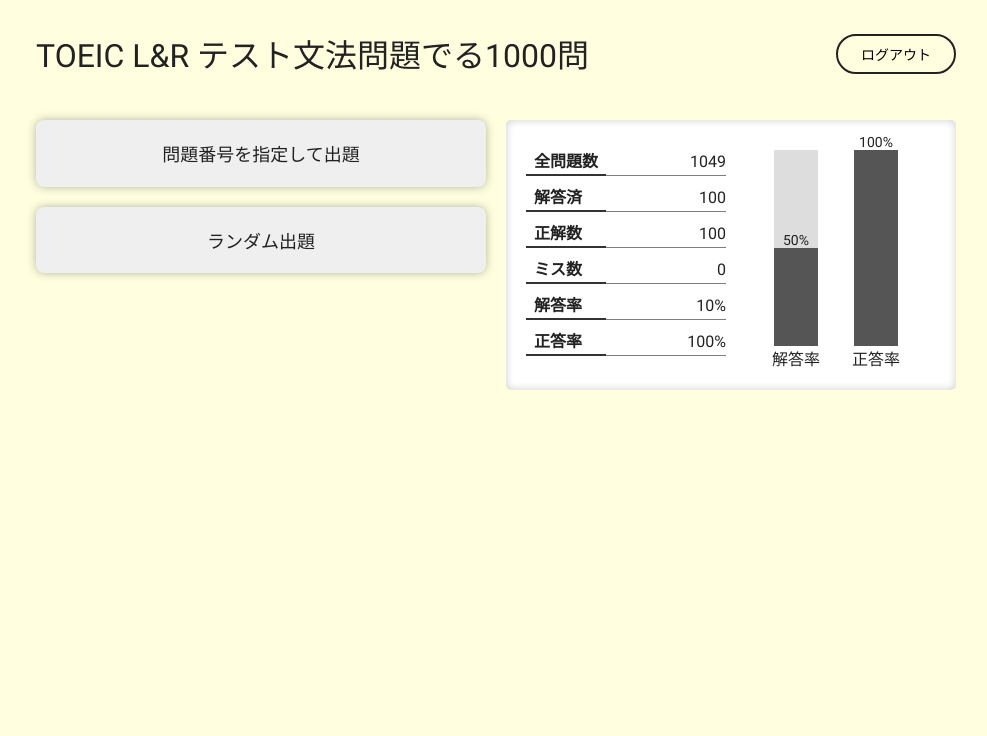
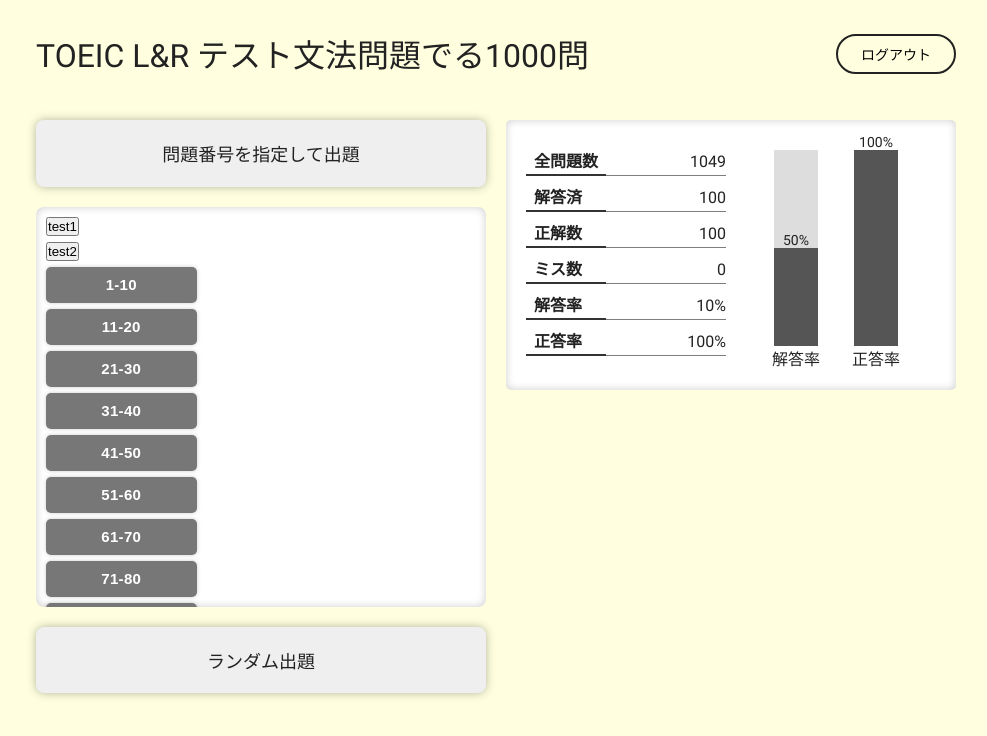
Before and after one commit to aoken0/web-english-training, a Next.js app: page /toeic_grammar in a window 1280 px wide. Shown: the top 736 px of the page, without its empty margins (144-1131 px from the left). Built offline with nearby package versions, Linux system fonts and the light colour scheme; no server answers; sample sign-in values are in the browser's storage; a web font is replaced by a local one.

Commit message:
学習履歴の初期化と取得のapiを作成

```diff
--- /dev/null
+++ b/src/api/firestore/history/getHistory.ts
@@ -0,0 +1,29 @@
+import { collection, query, where, getDocs } from "firebase/firestore";
+import { db } from "../../../../firebase";
+import getSubcollectionIfExists from "../utils/getCollectionIfExists";
+
+const returnValue = (error: boolean, message: string) => {
+  return { error: error, message: message };
+}
+
+const getHistory = async (email: string, workbookTitle: string) => {
+  console.log(email)
+  try {
+    const q = query(collection(db, "history"), where("email", "==", email));
+    const querySnapshot = await getDocs(q);
+    if (querySnapshot.empty) throw new Error("No matching documents.");
+    if (querySnapshot.size > 1) throw new Error("Multiple matching documents.");
+    console.log(querySnapshot.docs[0].id)
+
+    const result = await getSubcollectionIfExists("history", workbookTitle, email);
+    const data = result.subcollection.data();
+    console.log(data)
+
+    return returnValue(false, "取得に成功しました。")
+  } catch (e) {
+    console.log(e)
+    return returnValue(true, "取得に失敗しました。")
+  }
+}
+
+export default getHistory
--- /dev/null
+++ b/src/api/firestore/history/initializeHistory.ts
@@ -0,0 +1,64 @@
+import { db } from "../../../../firebase";
+import { collection, query, where, getDocs, doc, writeBatch} from "firebase/firestore";
+
+type rowData = {
+  id: number,
+  data: object
+}
+
+const getQuestionQuantity = async (workbookTitle: string) => {
+  try {
+    const q = query(collection(db, "workbook"), where("title_eng", "==", workbookTitle));
+    const querySnapshot = await getDocs(q);
+    if (querySnapshot.size !== 1) throw new Error;
+    console.log(querySnapshot.docs[0].id)
+    return querySnapshot.docs[0].data()["question_quantity"];
+  } catch (e) {
+    throw e;
+  }
+}
+
+const chunk = (arr: Array<object>, size: number) =>
+  Array.from(
+      {length: Math.ceil(arr.length / size)},
+      (_, i) => arr.slice(i * size, i * size + size)
+  );
+
+export const initializeHistory = async (email: string, workbookTitle: string) => {
+  const data: rowData[] = [];
+  try {
+    const q = query(collection(db, "history"), where("email", "==", email));
+    const querySnapshot = await getDocs(q);
+    if (querySnapshot.size !== 1) throw new Error;
+    const parentDoc = querySnapshot.docs[0];
+    const subcollectionRef = collection(parentDoc.ref, workbookTitle);
+
+    // サブコレクション配下にドキュメントが1つでもあれば中断
+    const subcollectionSnapshot = await getDocs(subcollectionRef);
+    if (subcollectionSnapshot.size > 0) throw new Error("サブコレクションにドキュメントが既に存在します。");
+
+    // 初期値をdataに格納し、500個ごとにチャンク分割
+    const question_quantity = await getQuestionQuantity(workbookTitle);
+    const digit: number = question_quantity.toString().length;
+
+    for (let i = 1; i <= question_quantity; i++) {
+      const row: rowData = { id: i, data: {attempt: 0, miss: 0 }};
+      data.push(row)
+    }
+    const chunked_data = chunk(data, 500);
+
+    let num = 0;
+    for (const chunk of chunked_data) {
+      const batch = writeBatch(db);
+      for (const row of chunk as rowData[]) {
+        num++;
+        const docRef = doc(subcollectionRef, num.toString().padStart(digit, "0"));
+        batch.set(docRef, row.data);
+      }
+      await batch.commit();
+    }
+    console.log("Document written with ID: ", parentDoc.id);
+  } catch (e) {
+    console.error("Error adding document: ", e);
+  }
+}
--- /dev/null
+++ b/src/api/firestore/utils/getCollectionIfExists.ts
@@ -0,0 +1,30 @@
+import { db } from "../../../../firebase";
+import { collection, getDocs, where, query } from "firebase/firestore";
+
+type objType = {
+  id: string,
+  data(): object
+};
+
+const returnObj = (error: boolean, data: objType) => {
+  return { error: error, subcollection: data };
+}
+
+const getSubcollectionIfExists = async (collectionName: string, subcollectionName: string, email: string) => {
+  try {
+    const q = query(collection(db, collectionName), where("email", "==", email));
+    const querySnapshot = await getDocs(q);
+    if (querySnapshot.empty) throw new Error;
+
+    const q2 = query(collection(db, collectionName, querySnapshot.docs[0].id, subcollectionName));
+    const querySnapshot2 = await getDocs(q2);
+    if (querySnapshot2.size !== 1) throw new Error;
+
+    return returnObj(false, querySnapshot2.docs[0]);
+  } catch(e) {
+    console.error("サブコレクションの存在確認中にエラーが発生しました: ", e);
+    return returnObj(true, {id: "", data(): object {return {}}});
+  }
+};
+
+export default getSubcollectionIfExists;
--- a/src/app/admin/components/CSVUploader.tsx
+++ b/src/app/admin/components/CSVUploader.tsx
@@ -65,7 +65,7 @@
         const data = results.data as string[][];
         try {
           for (const row of data) {
-            const dynamicData: { [key: string]: any } = {};
+            const dynamicData: { [key: string]: number | string } = {};
             for (let i = 0; i < columns.length; i++) {
               const columnName = columns[i].Name;
               const columnType = columns[i].Type;
--- a/src/app/toeic_grammar/page.tsx
+++ b/src/app/toeic_grammar/page.tsx
@@ -1,5 +1,6 @@
 'use client'
 import { GlobalWrapper, LRContentWrapper, RContentWrapper, LContentWrapper, BigButton } from "@/components/GlobalComponents"
+import { SelectQuestionByNum } from "@/components/QuestionSelectArea"
 import styled from "styled-components"
 import { useRouter } from "next/navigation"
 import "styled-reset"
@@ -16,6 +17,7 @@
       <LRContentWrapper>
         <LContentWrapper>
           <BigButton text="問題番号を指定して出題" onClick={() => routerPush("/toeic_grammar/training")}></BigButton>
+          <SelectQuestionByNum questionQuantity={1049} interval={10} />
           <BigButton text="ランダム出題" onClick={() => {}}></BigButton>
         </LContentWrapper>
         <RContentWrapper>
--- /dev/null
+++ b/src/components/QuestionSelectArea.tsx
@@ -0,0 +1,94 @@
+import styled from "styled-components";
+import { useAuth } from "@/utils/useAuth";
+import getHistory from "@/api/firestore/history/getHistory";
+import { initializeHistory } from "@/api/firestore/history/initializeHistory";
+
+type SelectQuestionByNumProps = {
+  questionQuantity: number,
+  interval: number,
+}
+
+const makeStartEndArray = (max: number, interval: number) => {
+  const startEndArray = [];
+  for (let i = 0; i < max; i += interval) {
+    const start = i + 1;
+    const end = i + interval > max ? max : i + interval;
+    startEndArray.push([start, end]);
+  }
+  return startEndArray;
+}
+
+const SelectQuestionByNum: React.FC<SelectQuestionByNumProps> = ({ questionQuantity, interval }) => {
+  const { user } = useAuth();
+  const setArray = makeStartEndArray(questionQuantity, interval);
+
+  const getHistoryOfQuestions = async () => {
+    if (!user) return
+    if (!user.email) return
+    const result = await getHistory(user.email, "TOEICLRGrammar1000");
+    console.log(result);
+  }
+  const initializeHistoryOfQuestions = async () => {
+    if (!user) return
+    if (!user.email) return
+    await initializeHistory(user.email, "TOEICLRGrammar1000");
+  }
+
+  return (
+    <QuestionSelectArea>
+      <button onClick={getHistoryOfQuestions}>test1</button>
+      <button onClick={initializeHistoryOfQuestions}>test2</button>
+      {setArray.map((arr) => (
+        <div key={`questionSelector${arr[0]}-${arr[1]}`}>
+          <button key={`questionBtn${arr[0]}-${arr[1]}`}>{arr[0]+'-'+arr[1]}</button>
+        </div>
+      ))}
+    </QuestionSelectArea>
+  )
+}
+
+export { SelectQuestionByNum }
+
+const QuestionSelectArea = styled.div`
+  width: 100%;
+  max-width: 450px;
+  height: 400px;
+  display: flex;
+  flex-direction: column;
+  justify-content: start;
+  align-items: start;
+  gap: 6px;
+  overflow-y: scroll;
+  padding: 10px;
+  background-color: #fff;
+  border-radius: 8px;
+  box-shadow: inset 0px 0px 8px rgba(0, 0, 0, 0.2);
+  div {
+    width: 100%;
+    display: flex;
+    justify-content: space-between;
+    align-items: center;
+    button {
+      width: 35%;
+      height: 2.4em;
+      border: none;
+      cursor: pointer;
+      font-weight: bold;
+      font-size: 15px;
+      color: #fff;
+      background-color: #777;
+      border-radius: 5px;
+      letter-spacing: .02em;
+      box-shadow:
+        0px 0px 4px rgba(0, 0, 0, 0.2),
+        inset 0px 0px 8px transparent;
+      transition: all .2s ease-in-out;
+    }
+    button:hover {
+      background-color: #555;
+      box-shadow:
+        0px 0px 4px transparent,
+        inset 0px 0px 8px rgba(0, 0, 0, 0.2);
+    }
+  }
+`
```
Also changed, not shown: src/app/csv/page.tsx (deleted, +0 -9 lines).
